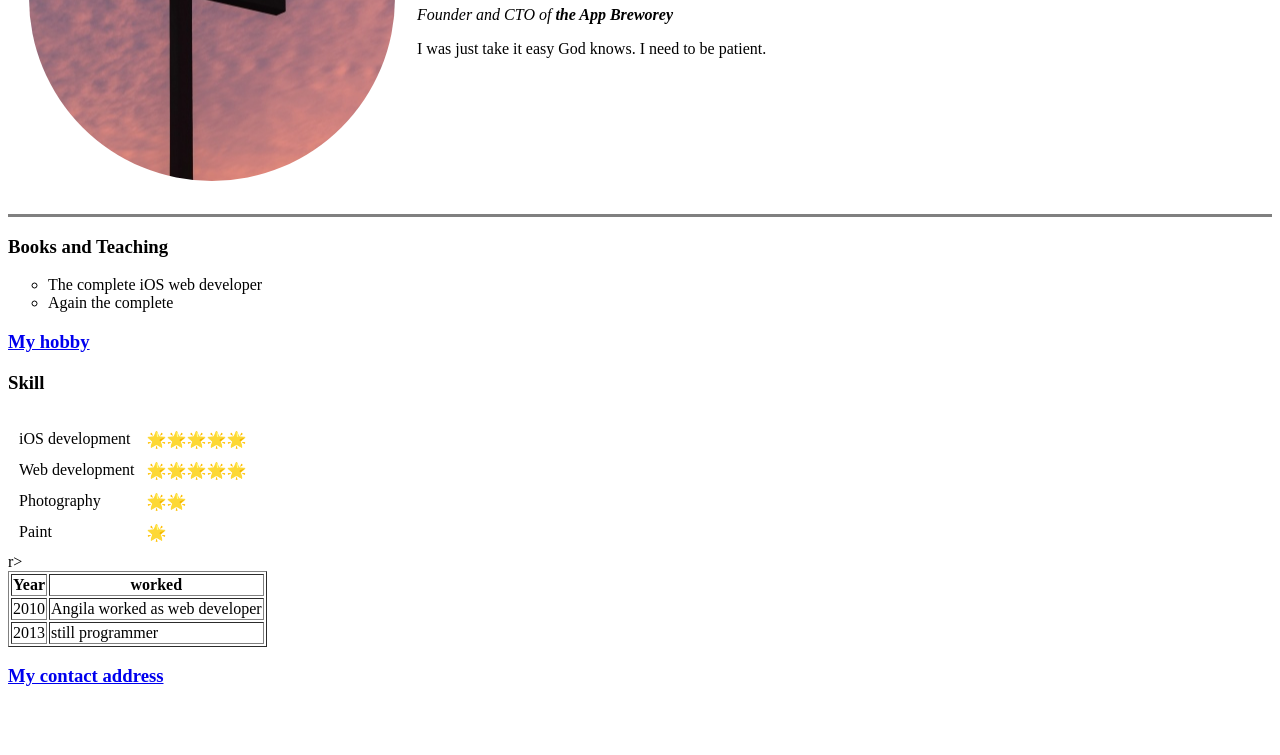
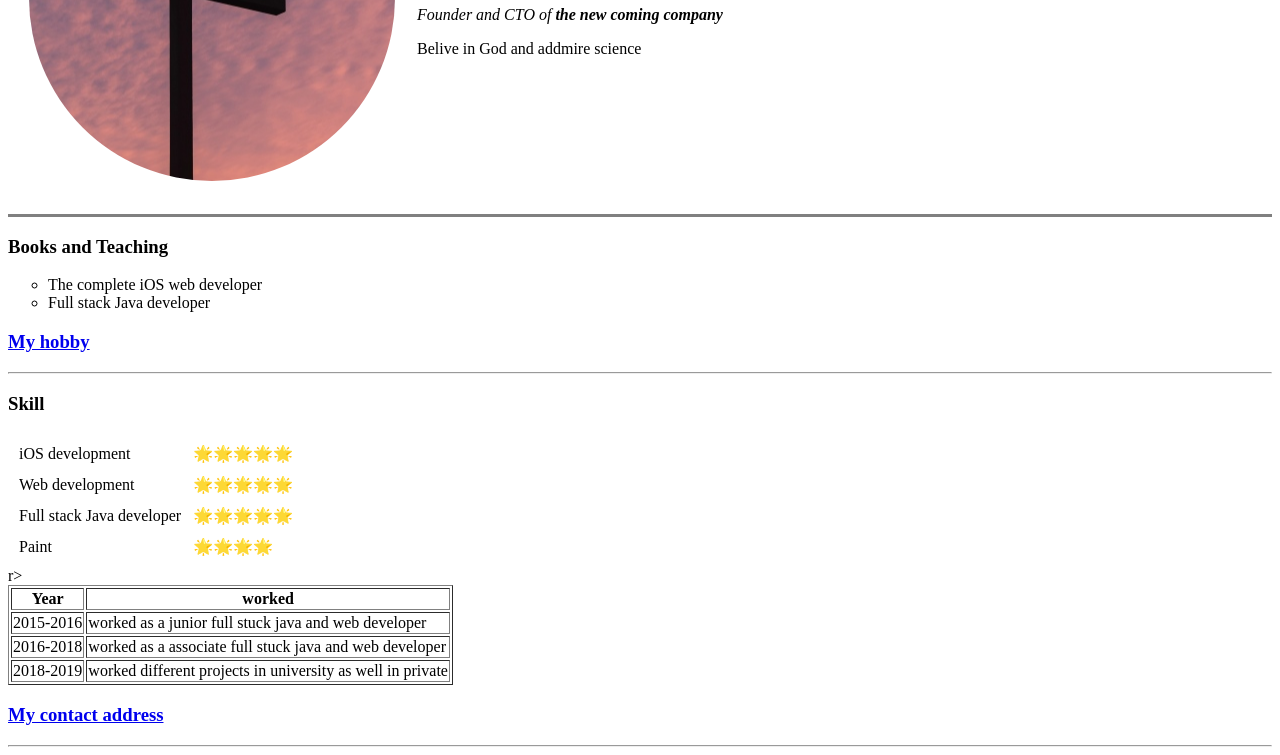
Before and after one commit to ejguedemessie/cv, a plain HTML site: page index.html in a window 1280 px wide. Shown: the part 214-969 px from the top of the page. Before the commit the page ends 920 px from the top, so only its background shows below. Drawn offline with Linux system fonts and the light colour scheme.

Commit message:
Add initial web files

```diff
--- a/index.html
+++ b/index.html
@@ -12,10 +12,10 @@
     <tr>
       <td>  <img src="images/circle-cropped.png" alt="Hope on God"></td>
       <td>
-        <h1>Mule</h1>
-        <p><em>Founder and CTO of <strong>the App Breworey</strong></em></p>
+        <h1>Ejgue,Muluken</h1>
+        <p><em>Founder and CTO of <strong> the new coming company</strong></em></p>
 
-        <p>I was just take it easy God knows. I need to be patient.</p></td>
+        <p>Belive in God and addmire science</p></td>
     </tr>
   </table>
 
@@ -26,19 +26,11 @@
 
   <ul style="list-style-type:circle">
     <li>The complete iOS web developer</li>
-    <li>Again the complete</li>
+    <li>Full stack Java developer</li>
   </ul>
   <h3><a href="hobbies.html">My hobby </a></h3>
-
+<hr>
   <h3>Skill</h3>
-
-  <table>
-<tr>
-  <td></td>
-  <td></td>
-</tr>
-
-  </table>
 
 <table cellspacing="10">
   <tr>
@@ -50,12 +42,12 @@
     <td>🌟🌟🌟🌟🌟</td>
   </tr>
 <tr>
-  <td>Photography</td>
-  <td>🌟🌟</td>
+  <td>Full stack Java developer</td>
+  <td>🌟🌟🌟🌟🌟</td>
 </tr>
 <tr>
   <td>Paint</td>
-  <td>🌟</td>
+  <td>🌟🌟🌟🌟</td>
 </tr>
 
 </table>
@@ -73,17 +65,21 @@
 
 <tbody>
   <tr>
-    <td>2010</td>
+    <td>2015-2016</td>
 
-      <td> Angila worked as web developer</td>
+      <td> worked as a junior full stuck java and web developer</td>
   </tr>
 
   <tr>
 
-    <td>2013</td>
-    <td> still programmer</td>
+    <td>2016-2018</td>
+    <td> worked as a associate full stuck java and web developer</td>
 
   </tr>r>
+  <tr>
+    <td>2018-2019</td>
+    <td>worked different projects in university as well in private</td>
+  </tr>
 
 </tbody>
 
@@ -99,7 +95,7 @@
 
   <h3><a href="Contact me.html">My contact address</a></h3>
 
-
+<hr>
 </body>
 
 </html>
```
Also changed, not shown: Contact me.html (+27 -6 lines), hobbies.html (+3 -2 lines).
